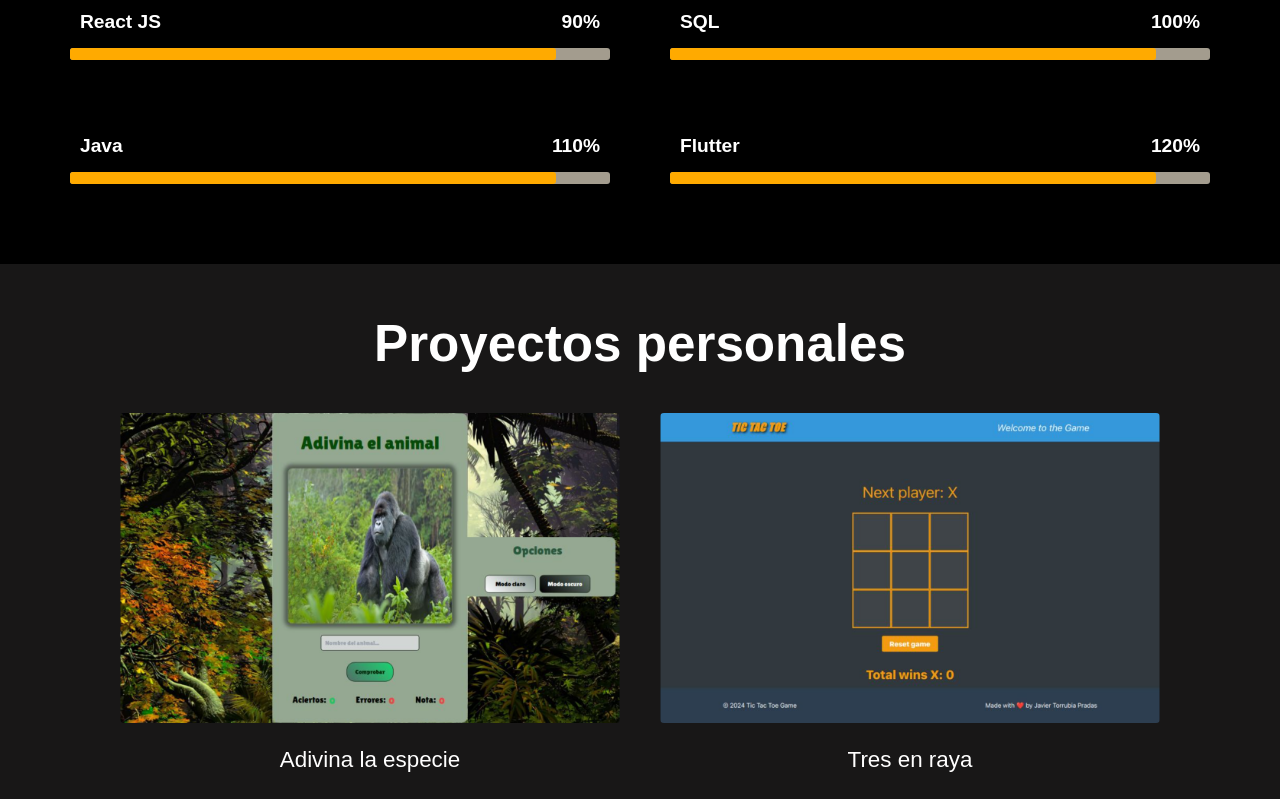
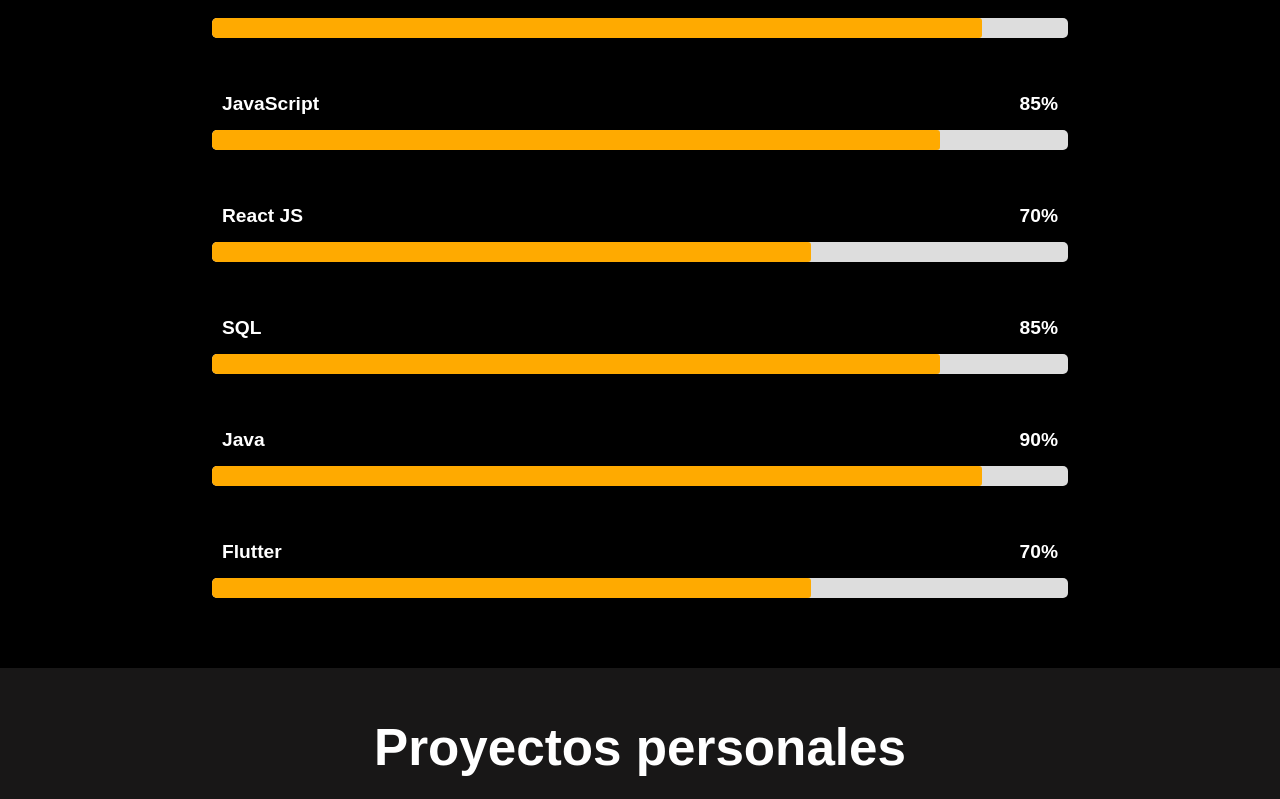
Before and after one commit to TorruTech/portfolio-react, a React (Vite) app: page / in a window 1280 px wide. Shown: the part 1561-2360 px from the top of the page. Built offline with nearby package versions, Linux system fonts and the light colour scheme.

Commit message:
skills adjusted and anmation as well

```diff
--- a/src/components/Skills.jsx
+++ b/src/components/Skills.jsx
@@ -1,13 +1,41 @@
 import React, { useEffect, useRef, useState } from 'react';
+
+const languages = [
+  {
+    name: "HTML & CSS",
+    percentage: 90
+  },
+  {
+    name: "JavaScript",
+    percentage: 85
+  },
+  {
+    name: "React JS",
+    percentage: 70
+  },
+  {
+    name: "SQL",
+    percentage: 85
+  },
+  {
+    name: "Java",
+    percentage: 90
+  },
+  {
+    name: "Flutter",
+    percentage: 70
+  },
+];
 
 export const Skills = () => {
   const skillsRef = useRef(null);
   const [animated, setAnimated] = useState(false);
+  const [percentages, setPercentages] = useState(languages.map(() => 0));
 
   useEffect(() => {
     const handleScroll = () => {
       const rect = skillsRef.current.getBoundingClientRect();
-      if (rect.top <= window.innerHeight) {
+      if (rect.top <= window.innerHeight && rect.bottom >= 0) {
         setAnimated(true);
         window.removeEventListener('scroll', handleScroll);
       }
@@ -19,19 +47,40 @@
     return () => window.removeEventListener('scroll', handleScroll);
   }, []);
 
+  useEffect(() => {
+    if (animated) {
+      languages.forEach((language, index) => {
+        let currentPercentage = 0;
+        const interval = setInterval(() => {
+          currentPercentage += 1;
+          setPercentages((prev) => {
+            const newPercentages = [...prev];
+            if (currentPercentage <= language.percentage) {
+              newPercentages[index] = currentPercentage;
+            } else {
+              newPercentages[index] = language.percentage;
+              clearInterval(interval);
+            }
+            return newPercentages;
+          });
+        }, 30); // Adjust the speed of the animation by changing this value
+      });
+    }
+  }, [animated]);
+
   return (
     <div id="skills" ref={skillsRef}>
       <h1>Mis habilidades</h1>
       <h3>Siempre buscando aprender cosas nuevas, pero este es mi conjunto de habilidades principal</h3>
       <div id="languages">
-        {['HTML & CSS', 'JavaScript', 'React JS', 'SQL', 'Java', 'Flutter'].map((skill, index) => (
-          <div className="languageBox" key={skill}>
+        {languages.map((language, index) => (
+          <div className="languageBox" key={language.name}>
             <div className="titles">
-              <h3 style={{ color: 'white' }}>{skill}</h3>
-              <h3 className="counter">{animated ? `${index * 10 + 70}%` : '0%'}</h3>
+              <h3>{language.name}</h3>
+              <h3 className="counter">{percentages[index]}%</h3>
             </div>
             <div className="barsBg">
-              <div className="bars" style={{ width: animated ? `${index * 10 + 70}%` : '0%' }}></div>
+              <div className="bars" style={{ width: `${percentages[index]}%` }}></div>
             </div>
           </div>
         ))}
--- a/src/index.css
+++ b/src/index.css
@@ -279,7 +279,8 @@
 }
 
 .languageBox {
-  grid-template-columns: repeat(2, 1fr);
+  display: flex;
+  flex-direction: column;
   align-items: center;
   padding: 30px;
   box-sizing: border-box;
@@ -294,26 +295,17 @@
 }
 
 .barsBg {
-  background-color: #a39c8e;
-  height: 12px;
-  border-radius: 3px;
+  width: 100%;
+  height: 20px;
+  background-color: #ddd;
+  border-radius: 5px;
+  overflow: hidden;
 }
 
 .bars {
   background-color: #ffaa00;
-  height: 12px;
-  width: 90%;
+  height: 100%;
   border-radius: 3px;
-  animation: progress-animation 2s ease-in-out forwards;
-}
-
-@keyframes progress-animation {
-  0% {
-      width: 0;
-  }
-  100% {
-      width: 90%;
-  }
 }
 
 #projects {
@@ -608,7 +600,7 @@
 
 /* Media Queries for Responsiveness */
 
-@media (max-width: 1200px) {
+@media (max-width: 1300px) {
   #navLinks {
     gap: 20px;
   }
@@ -635,6 +627,10 @@
 
   #aboutMe {
     width: 100%;
+  }
+
+  .languageBox {
+    width: 70vw;
   }
 
   section img {
@@ -767,7 +763,7 @@
     display: flex;
     flex-direction: column; /* Cambia la disposición a columna */
     align-items: center;
-    width: 300px;
+    width: 70vw;
   }
 
   .titles {
```
